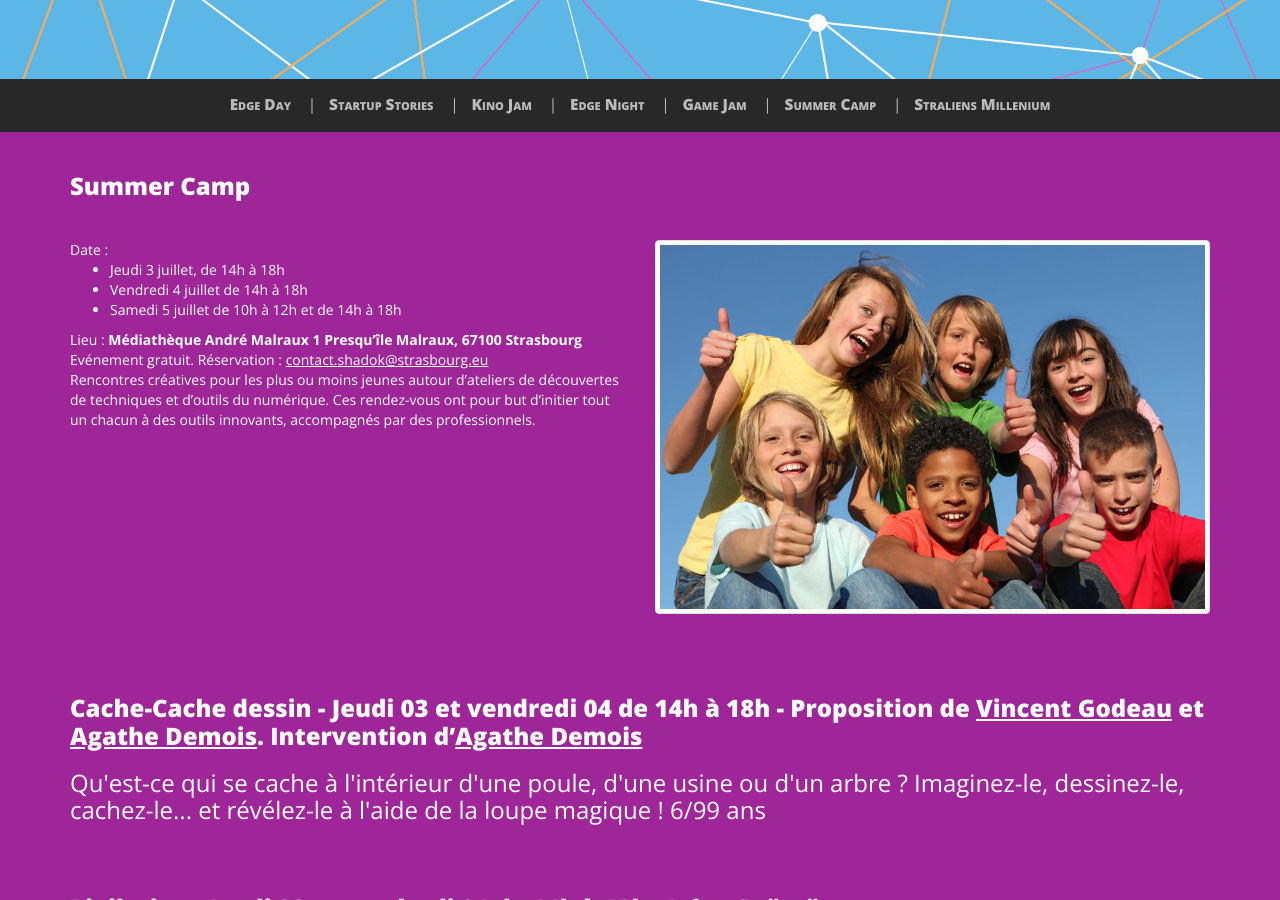
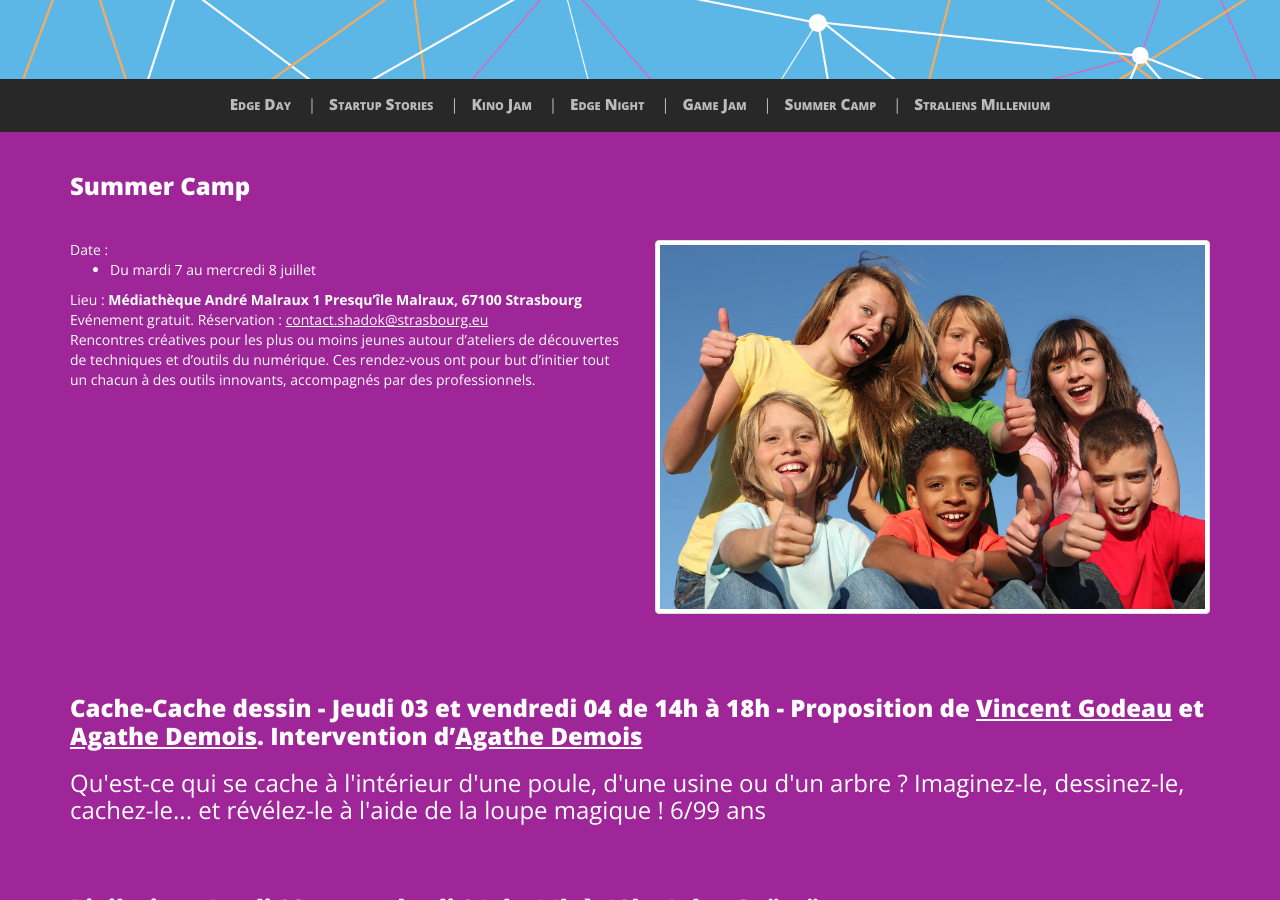
Before and after one commit to AlsaceDigitale/www.edgefest.fr-2019-temporary, a Jekyll site: the page built from summercamp.html, in a window 1280 px wide and 900 px high, scrolled down 421 px. Built offline with Jekyll 4.4.1, drawn with Linux system fonts in a browser that asks for light colours; nearby versions of some CDN libraries; some web fonts are replaced.

Commit message:
Update summercamp.html
changer dates du summer camp

```diff
--- a/_includes/summercamp.html
+++ b/_includes/summercamp.html
@@ -11,9 +11,7 @@
   <div class="container">
     <div class="row">
       <div class="col-xs-6">
-      Date :    <ul><li>Jeudi 3 juillet, de 14h à 18h</li>
-        <li>Vendredi 4 juillet de 14h à 18h</li>
-        <li>Samedi 5 juillet de 10h à 12h et de 14h à 18h</li>
+      Date :    <ul><li>Du mardi 7 au mercredi 8 juillet</li>
       </ul>
       <p>Lieu : <b>Médiathèque André Malraux 1 Presqu’île Malraux, 67100 Strasbourg</b>
 Evénement gratuit. Réservation : <a href="mailto:contact.shadok@strasbourg.eu">contact.shadok@strasbourg.eu</a><br>
```
